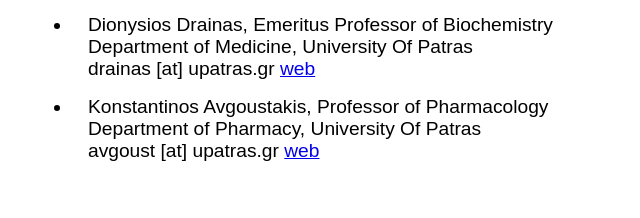
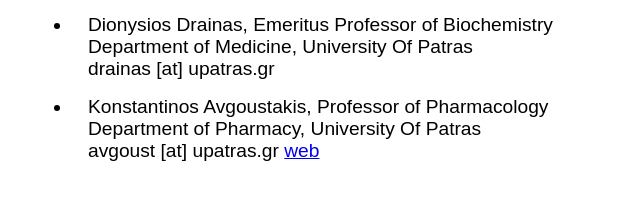
Before and after one commit to evdra/cr-rasp.github.io, a plain HTML site: page index.html in a window 1280 px wide. Shown: the part 3212-3430 px from the top of the page, 0-640 px from the left. Drawn offline with Linux system fonts and the light colour scheme.

Commit message:
remove website

```diff
--- a/index.html
+++ b/index.html
@@ -129,7 +129,7 @@
                 <li class="list-item">Dionysios Drainas, Emeritus Professor of Biochemistry
                     <br>Department of Medicine, University Of Patras<br>
                     drainas [at] upatras.gr
-                    <a href="https://www.med.upatras.gr/en/department-of-biochemistry-and-biotechnology" target="_blank">web</a>
+                    <!-- <a href="https://www.med.upatras.gr/en/department-of-biochemistry-and-biotechnology" target="_blank">web</a> -->
                 </li>
                 <li class="list-item">Konstantinos Avgoustakis, Professor of Pharmacology
                     <br>Department of Pharmacy, University Of Patras<br>
```
